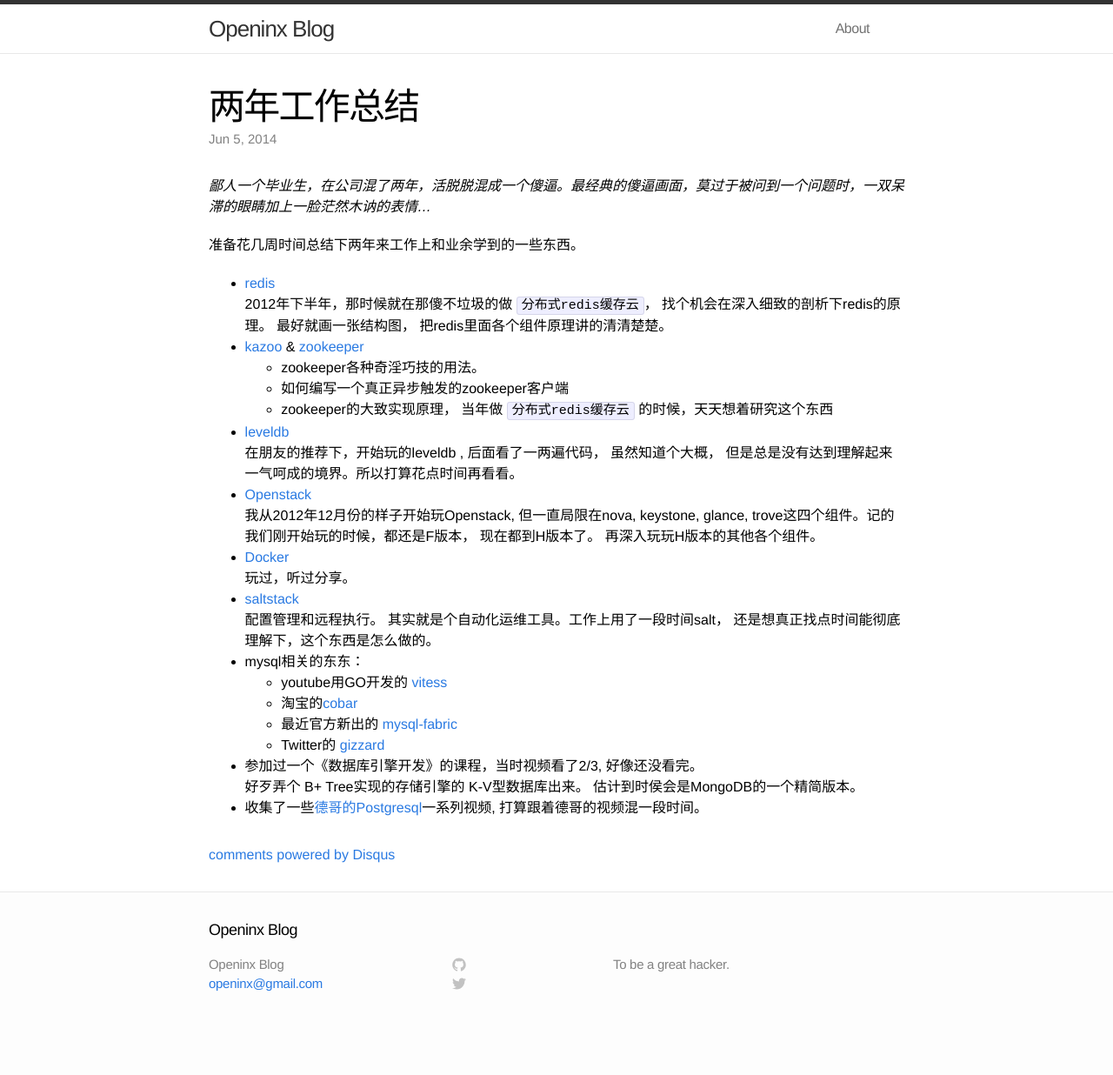
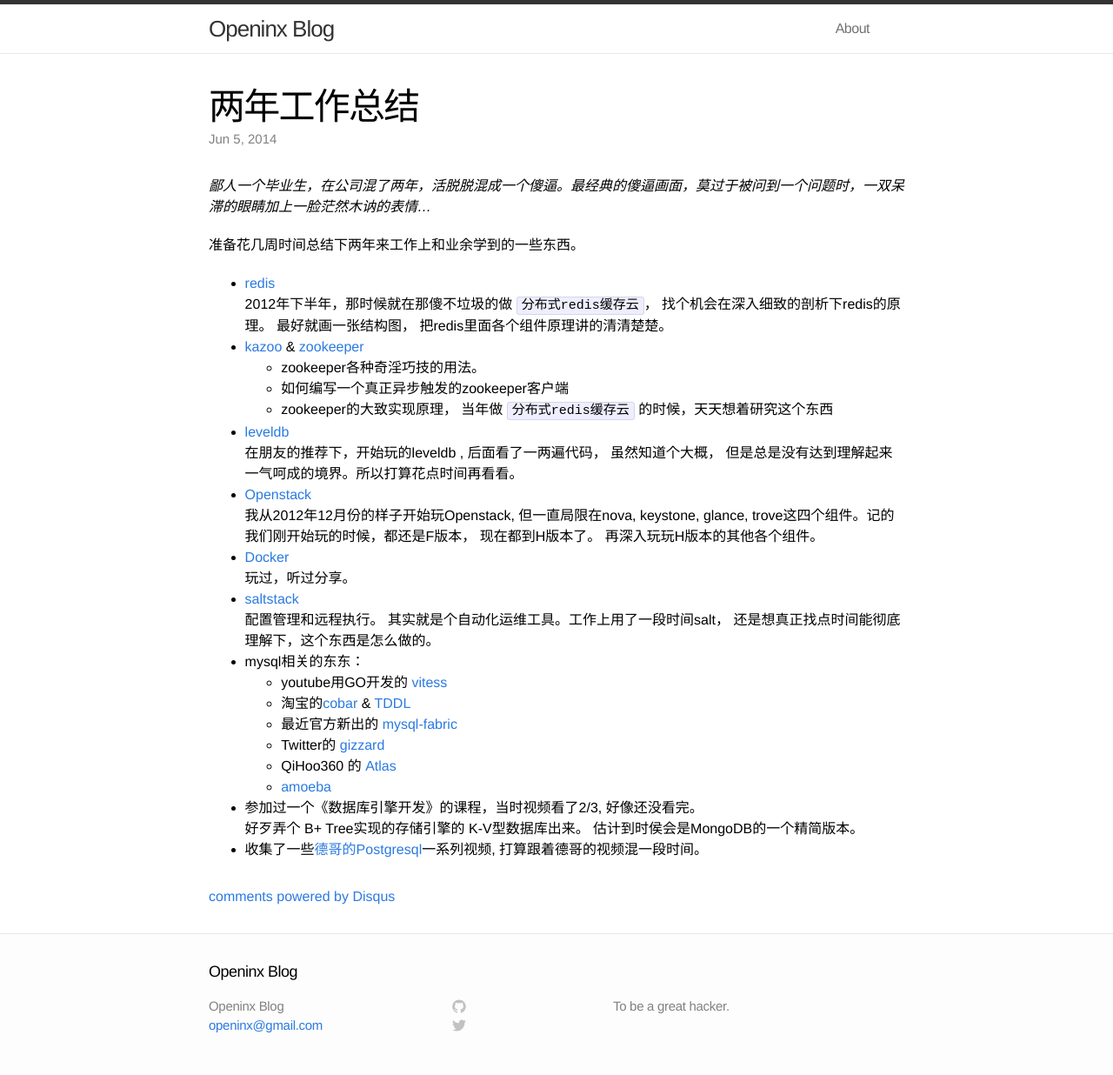
Before and after one commit to SteNicholas/openinx.github.io, a Jekyll site: the page built from _posts/2014-06-05-two-years-work-summarize.md, in a window 1280 px wide. Shown: the whole page at 87% size. Built offline with Jekyll 4.4.1, drawn with Linux system fonts in a browser that asks for light colours; comment, search, counter and statistics services are not loaded; before the commit the page ends 1188 px from its top, so only the background shows below that.

Commit message:
add two mysql proxy

```diff
--- a/_posts/2014-06-05-two-years-work-summarize.md
+++ b/_posts/2014-06-05-two-years-work-summarize.md
@@ -46,9 +46,11 @@ _鄙人一个毕业生，在公司混了两年，活脱脱混成一个傻逼。
 * mysql相关的东东：
 
   * youtube用GO开发的 [vitess](https://github.com/youtube/vitess.git)
-  * 淘宝的[cobar](https://github.com/alibaba/cobar.git)
+  * 淘宝的[cobar](https://github.com/alibaba/cobar.git) & [TDDL](https://github.com/alibaba/tb_tddl.git)
   * 最近官方新出的 [mysql-fabric](http://dev.mysql.com/doc/mysql-utilities/1.4/en/fabric.html)
   * Twitter的 [gizzard](https://github.com/twitter/gizzard)
+  * QiHoo360 的 [Atlas](https://github.com/Qihoo360/Atlas.git)
+  * [amoeba](http://sourceforge.net/projects/amoeba/files/Amoeba%20for%20mysql/)
 
 * 参加过一个《数据库引擎开发》的课程，当时视频看了2/3, 好像还没看完。
 
```
